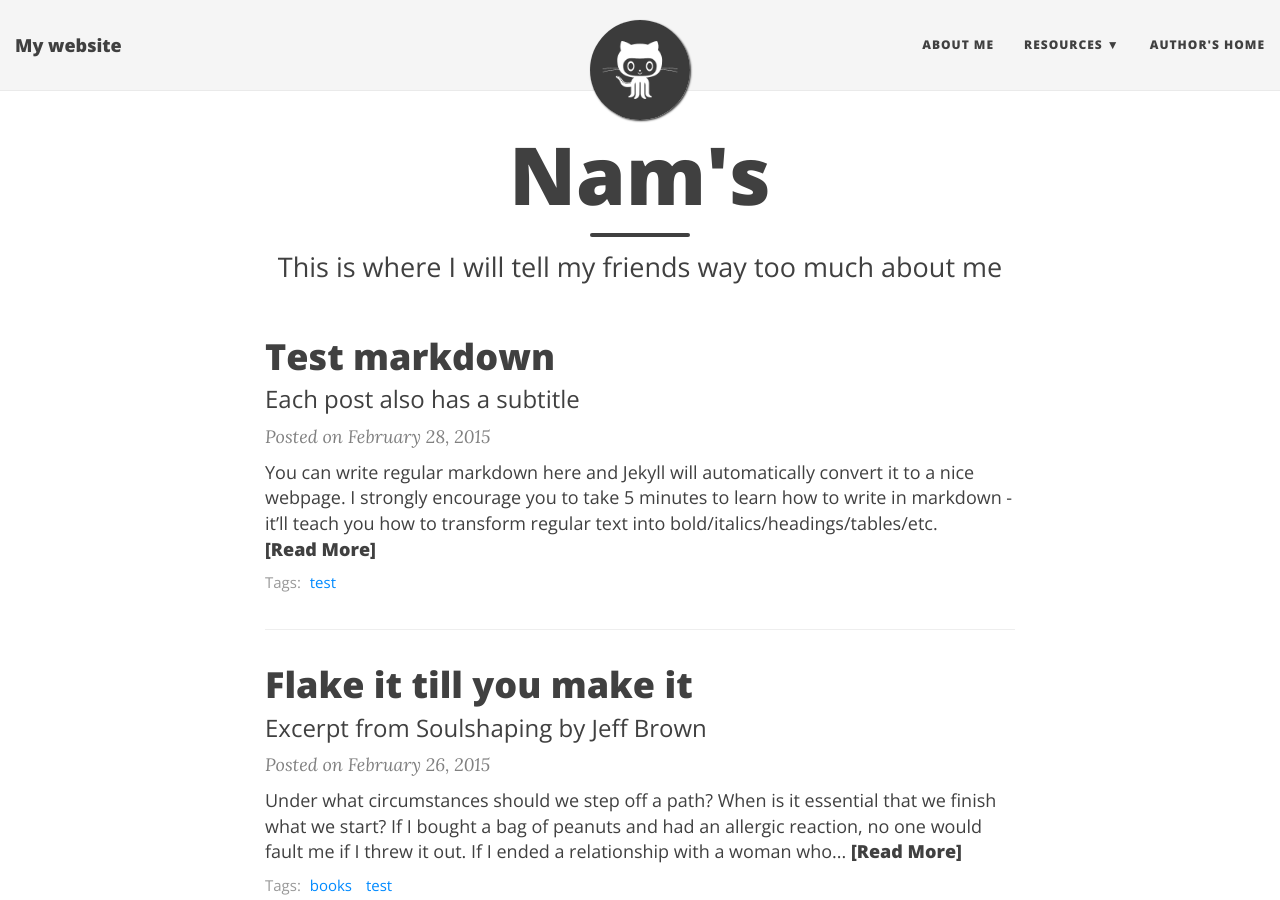
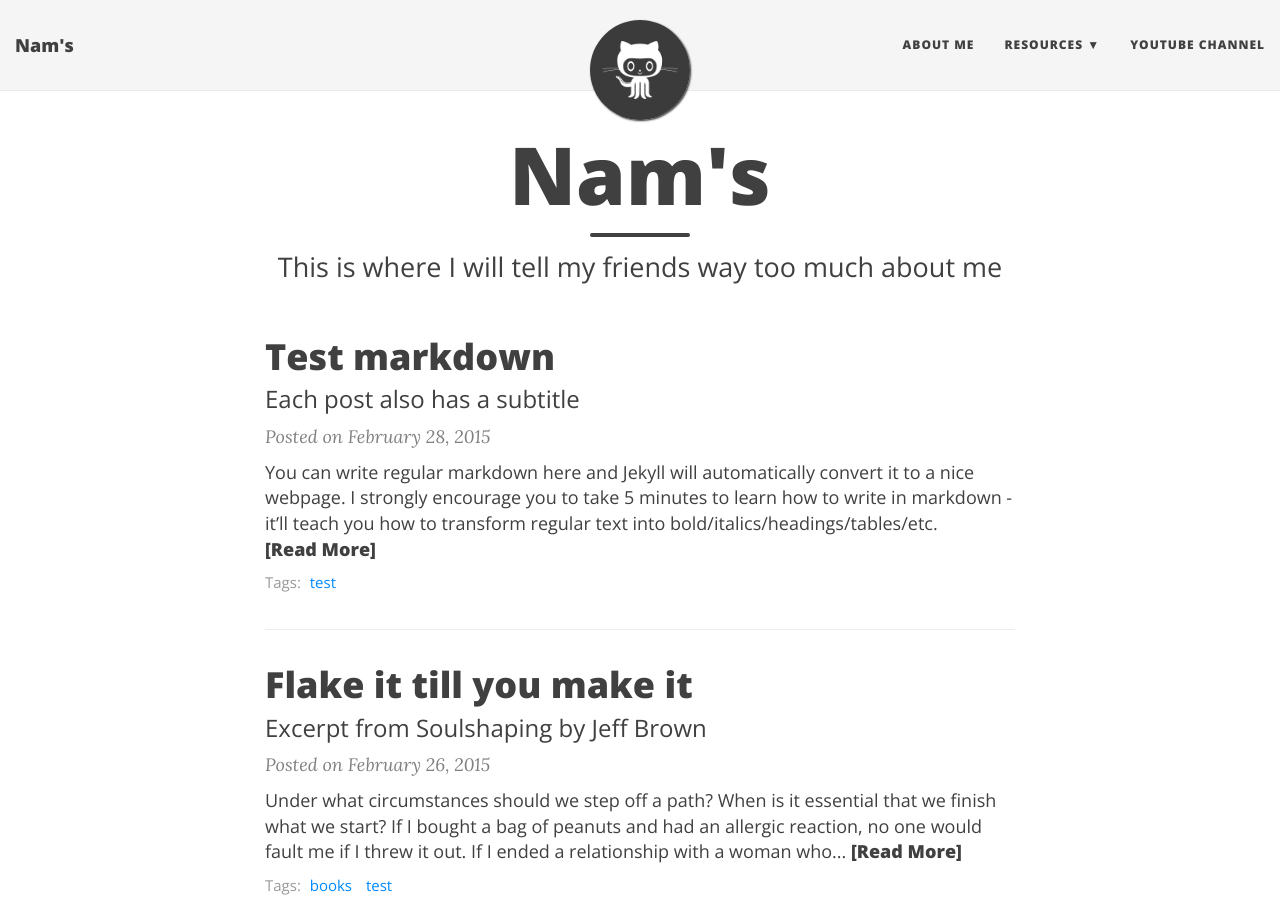
Before and after one commit to phoBowl/phoBow.github.io, a Jekyll site: the page built from index.html, in a window 1280 px wide and 900 px high. Built offline with Jekyll 4.4.1, drawn with Linux system fonts in a browser that asks for light colours; nearby versions of some CDN libraries; the list of posts is cut into pages by our own code.

Commit message:
update details

```diff
--- a/_config.yml
+++ b/_config.yml
@@ -4,7 +4,7 @@
 # baseurl is the website's URL without the hostname
 
 # If you are building a simple GitHub user page (http://username.github.io) then use these settings:
-url: "http://username.github.io"
+url: "http://phoBowl.github.io"
 baseurl: ""
 
 # If you are building a GitHub project page then use these settings:
@@ -14,10 +14,10 @@
 # Of course don't forget to change the username and projectname to YOUR username and project
 
 # Name of website
-title: My website
+title: Nam's
 
 # Short description of your site
-description: A virtual proof that name is awesome!
+description: This is my personal site
 
 # --- Navigation bar options --- #
 
@@ -25,10 +25,10 @@
 navbar-links:
   About Me: "aboutme"
   Resources:
-    - Beautiful Jekyll: "http://deanattali.com/beautiful-jekyll/"
-    - Learn markdown: "http://www.markdowntutorial.com/"
-    - GitHub Pages: "https://pages.github.com/"
-  Author's home: "http://deanattali.com"
+    - Blogs: "Add link"
+    - Projects: "http://www.markdowntutorial.com/"
+    - GitHub Pages: "https://phoBowl.github.com/"
+  Youtube Channel: "#"
 
 # Image to show in the navigation bar - image must be a square (width = height)
 # Remove this parameter if you don't want an image in the navbar
@@ -72,10 +72,10 @@
 # If you want to add a new link that isn't here, you'll need to also edit the file _data/SocialNetworks.yml
 social-network-links:
   rss: true
-  email: "someone@example.com"
-  facebook: daattali
-  github: daattali
-  twitter: daattali
+  email: "tdnam3939@gmail.com"
+  facebook: Nam Tran
+  github: phoBowl
+  github2: cseunswgithub
 #  reddit: yourname
 #  google-plus: +DeanAttali
 #  linkedin: daattali
```
